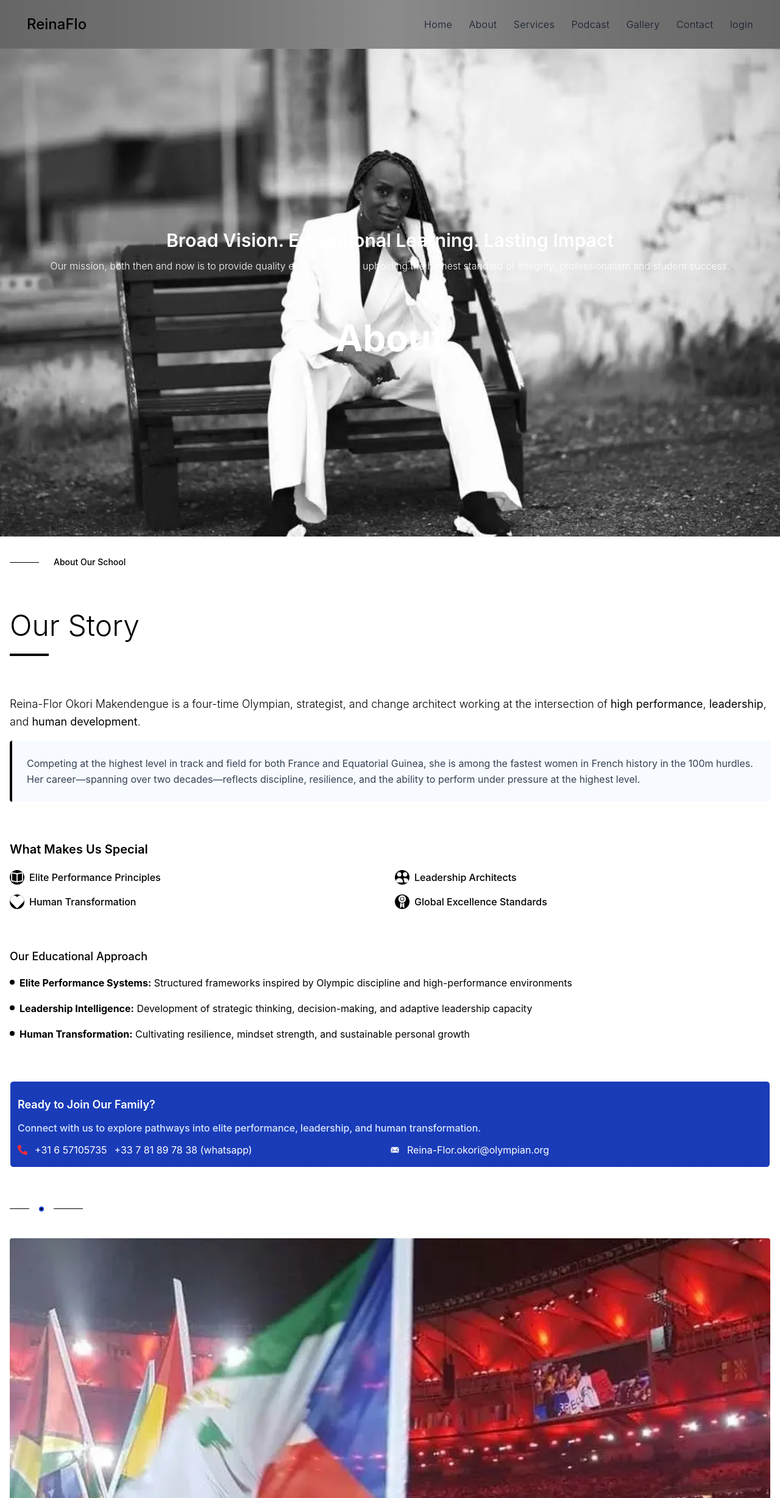
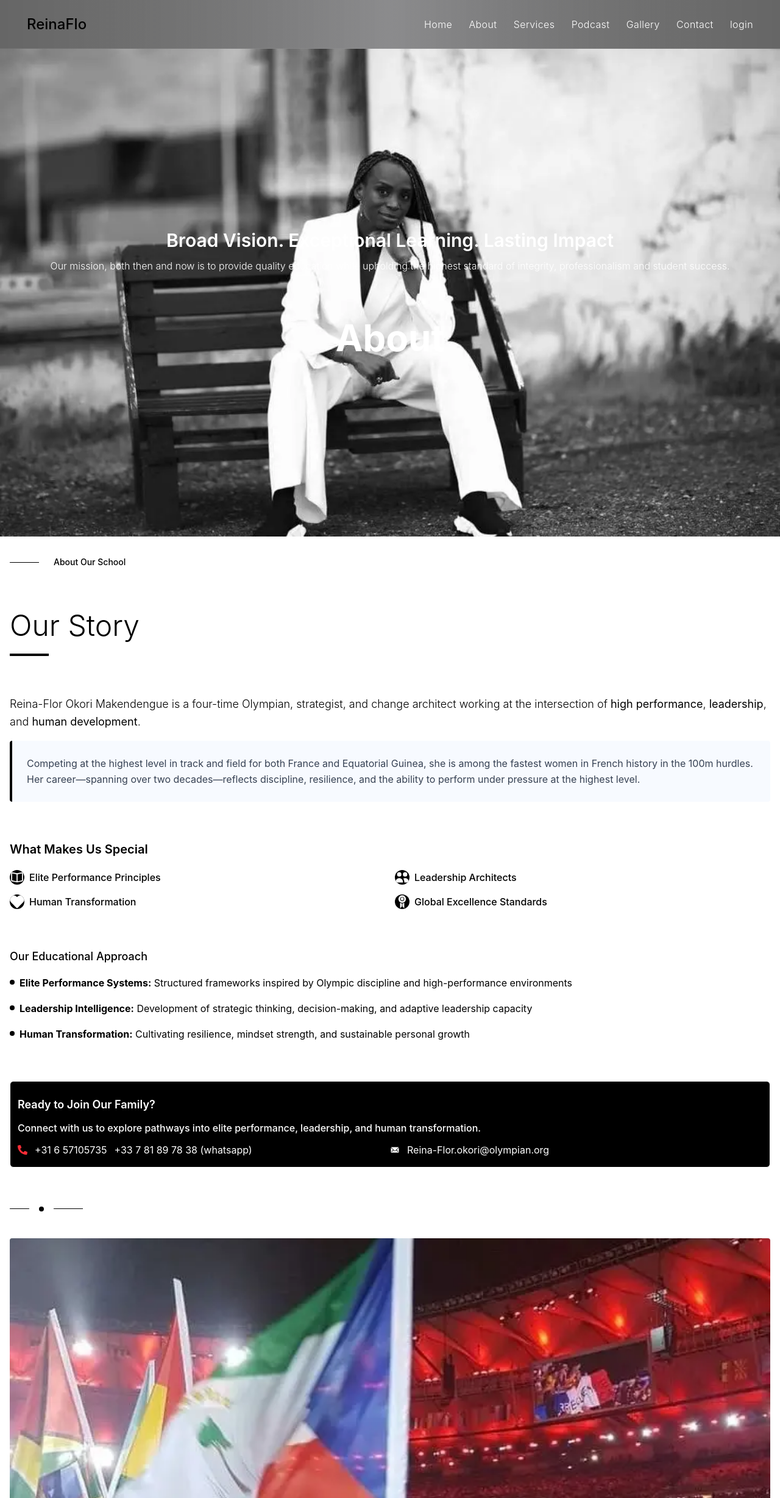
Before and after one commit to abbasolabode/reinaflo, a React (Vite) app: page /about in a window 1280 px wide. Shown: the top 2457 px of the page at 61% size. Built offline with nearby package versions, Linux system fonts and the light colour scheme.

Commit message:
new fixes

```diff
--- a/src/components/Navbar.jsx
+++ b/src/components/Navbar.jsx
@@ -70,7 +70,7 @@ export default function Header() {
           }`}
       >
         <div className="lg:hidden flex items-center justify-between px-4 py-4">
-          <Link to="/" className="font-medium text-2xl text-black">
+          <Link to="/" className="font-medium  text-white cursor-pointer text-2xl ">
             ReinaFlo
           </Link>
 
@@ -78,14 +78,14 @@ export default function Header() {
             {!isOpen ? (
               <button
                 onClick={() => setIsOpen(true)}
-                className="w-12 text-white  h-12 text-2xl flex justify-center items-center"
+                className="w-12 text-white cursor-pointer  h-12 text-2xl flex justify-center items-center"
               >
                 <CiMenuBurger />
               </button>
             ) : (
               <button
                 onClick={onClose}
-                className="w-12 h-12 flex justify-center text-2xl items-center"
+                className="w-12 h-12 flex cursor-pointer justify-center text-2xl items-center"
               >
                 <IoMdClose />
               </button>
@@ -96,7 +96,7 @@ export default function Header() {
         {/* Desktop screen */}
         <div className="hidden lg:flex w-full h-20 lg:px-6">
           <div className="lg:flex lg:justify-between w-full lg:px-5 items-center space-x-12 ">
-            <Link to="/" className="font-medium text-2xl text-black">
+            <Link to="/" className="font-medium cursor-pointer text-2xl text-black">
               ReinaFlo
             </Link>
 
@@ -106,7 +106,7 @@ export default function Header() {
                 {navLinks.map(item => (
                   <li key={item.id}>
                     <Link
-                      className="relative text-gray-900 group text-base font-light tracking-wide transition-colors duration-500 hover:text-white"
+                      className="relative cursor-pointer text-white group text-base font-light tracking-wide transition-colors duration-500 hover:text-white"
                       to={item.path}
                     >
                       {item.link}
@@ -126,7 +126,7 @@ export default function Header() {
               initial={{ opacity: 0 }}
               animate={{ opacity: 1 }}
               exit={{ opacity: 0 }}
-              className="fixed inset-0 bg-linear-to-br from-blue-950/90 via-blue-900/90 to-blue-800/90 backdrop-blur-md z-40"
+              className="fixed inset-0 bg-black z-40"
             />
 
             <motion.nav
@@ -143,13 +143,13 @@ export default function Header() {
                     <li>
                       <Link
                         onClick={onClose}
-                        className="text-[20px] text-gray-800 font-medium"
+                        className="text-[20px] text-white font-medium"
                         to={link.path}
                       >
                         {link.link}
                       </Link>
                     </li>
-                    <hr className="text-gray-400/50 mt-2" />
+                    <hr className="text-white mt-2" />
                   </motion.div>
                 ))}
               </ul>
--- a/src/sections/sectionForAbout/Story.jsx
+++ b/src/sections/sectionForAbout/Story.jsx
@@ -108,9 +108,9 @@ export default function Story() {
                 </div>
 
 
-                <div className="border rounded-md text-white pb-4 flex flex-col items-center justify-start space-y-3 px-3 pt-6 transition-all duration-300 delay-1700 opacity-100 translate-y-0 bg-linear-to-r from-blue-800 to-blue-800 ">
+                <div className="border rounded-md text-white pb-4 flex flex-col items-center justify-start space-y-3 px-3 pt-6 transition-all duration-300 delay-1700 opacity-100 translate-y-0 bg-black ">
                     <h3 className="text-lg font-semibold w-full ">Ready to Join Our Family?</h3>
-                    <p className="text-blue-100 font-medium w-full">
+                    <p className="font-medium w-full">
                         Connect with us to explore pathways into elite performance, leadership, and human transformation.
                     </p>
                     <div className="w-full flex items-center justify-start">
@@ -121,9 +121,9 @@ export default function Story() {
                 </div>
 
                 <div className="flex items-center space-x-4">
-                    <hr className=" bg-linear-to-r from-blue-700 to-blue-800 h-px transition-all duration-300 delay-1700 w-8" />
-                    <GoDotFill className="w-2 h-2 bg-blue-700 rounded-full" />
-                    <hr className=" bg-linear-to-r from-blue-700 to-blue-800 h-px transition-all duration-300 delay-1700 w-12" />
+                    <hr className=" bg-black h-px transition-all duration-300 delay-1700 w-8" />
+                    <GoDotFill className="w-2 h-2 bg-black rounded-full" />
+                    <hr className=" bg-black h-px transition-all duration-300 delay-1700 w-12" />
                 </div>
             </section>
 
--- a/src/sections/sectionsForHome/Mission.jsx
+++ b/src/sections/sectionsForHome/Mission.jsx
@@ -4,7 +4,7 @@ export default function Mission() {
     return (
         <div className="w-full md: bg-gray-500/30 py-5 px-4 min-h-120.5 items-center flex flex-col space-y-8 min-[780px]:justify-center min-[780px]:min-h-170 min-[780px]:space-y-4">
             <div className="flex flex-col py-4 items-center space-y-6 min-h-[428.833px] min-[780px]:min-h-87.5">
-                <span className="border text-sm px-4 py-2 rounded-full tracking-wider  text-white/90 font-medium inline-block border-white/30">Our mission</span>
+                <span className="border text-sm px-4 py-2 rounded-full tracking-wider  text-white/90 font-medium inline-block bg-black border-white/30">Our mission</span>
                 <h2 className="text-4xl font-light leading-tight text-white text-center md:text-5xl md:flex md:flex-col">Leadership Through <span className="bg-black bg-clip-text text-transparent">Excellence</span></h2>
                 <hr className="w-32 h-0.5  bg-black mx-auto" />
                  <p className="leading-relaxed text-xl text-white/90 font-light mx-auto text-center max-w-3xl">To translate Olympic-level principles of discipline, resilience, and performance into practical tools and methodologies that empower leaders, organizations, and institutions to thrive in complex, fast-changing environments.</p>
```
